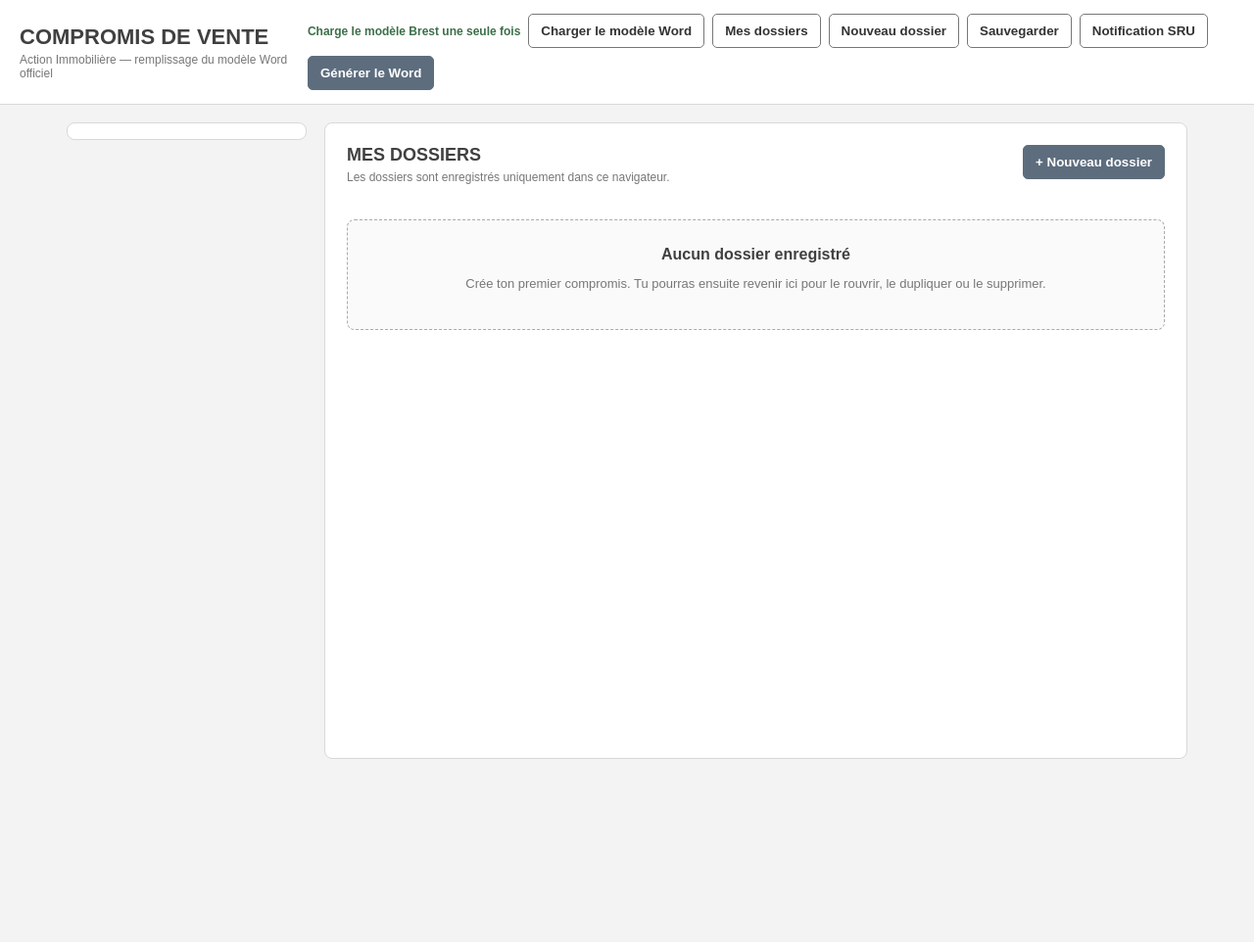
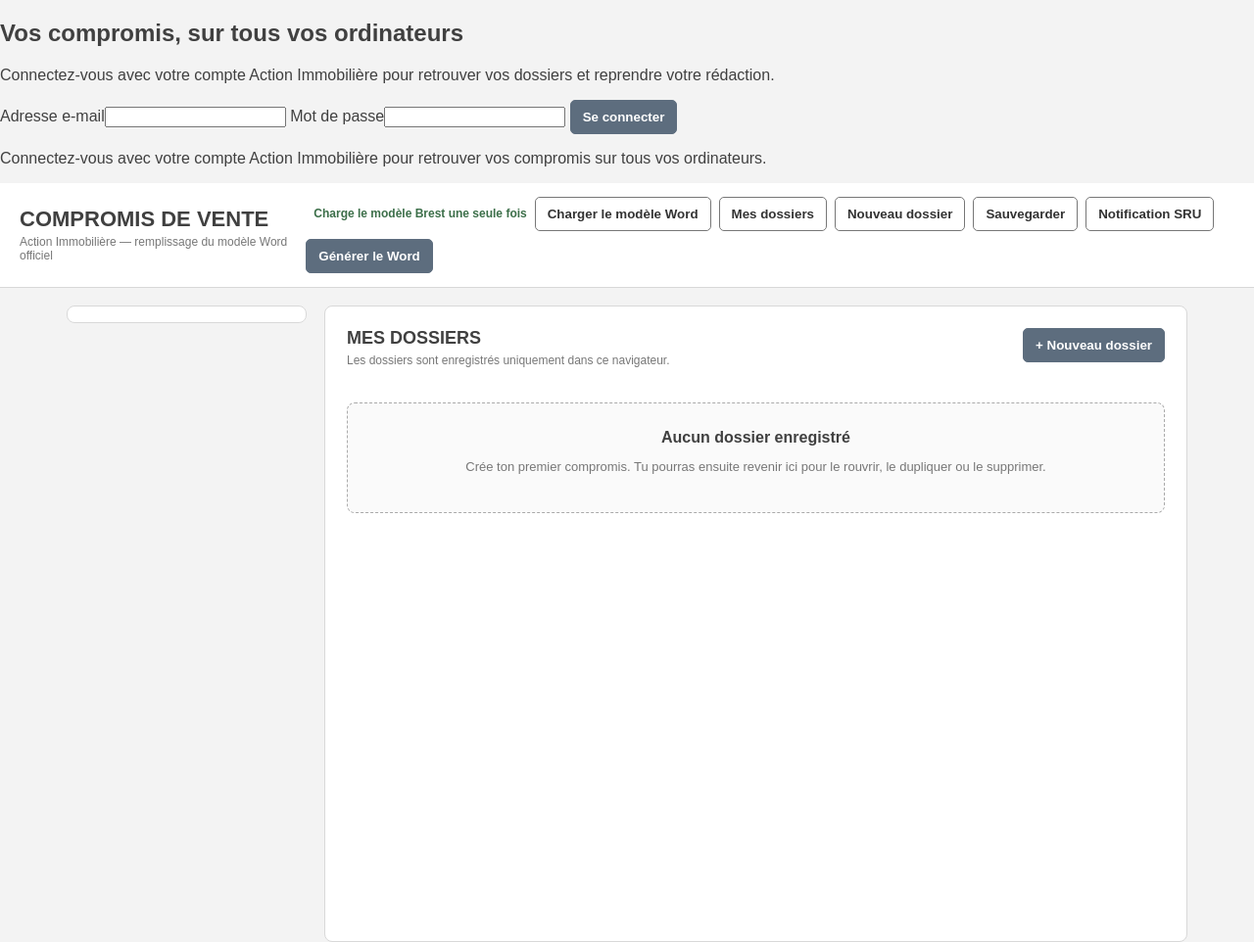
Before and after one commit to elisamartinuzzi29200-coder/Compromis-Action-Immo-, a plain HTML site: page index.html in a window 1280 px wide. Shown: the whole page at 98% size. Before the commit the page ends 800 px from the top, so only its background shows below. Drawn offline with nearby package versions, Linux system fonts and the light colour scheme.

Commit message:
Ajoute la connexion aux compromis synchronisés

```diff
--- a/index.html
+++ b/index.html
@@ -8,14 +8,24 @@
   <link rel="stylesheet" href="./document-import-v2.css">
   <link rel="stylesheet" href="./notary-directory.css">
 </head>
-<body>
+<body class="cloud-locked">
+<div id="cloudGate" class="cloudGate">
+  <form id="cloudLoginForm" class="cloudLoginCard">
+    <h2>Vos compromis, sur tous vos ordinateurs</h2>
+    <p>Connectez-vous avec votre compte Action Immobilière pour retrouver vos dossiers et reprendre votre rédaction.</p>
+    <label>Adresse e-mail<input id="cloudEmail" type="email" autocomplete="username" required></label>
+    <label>Mot de passe<input id="cloudPassword" type="password" autocomplete="current-password" required></label>
+    <button type="submit" class="primary">Se connecter</button>
+    <p id="cloudLoginMessage" class="cloudLoginMessage"></p>
+  </form>
+</div>
 <header>
   <div>
     <h1>COMPROMIS DE VENTE</h1>
     <p>Action Immobilière — remplissage du modèle Word officiel</p>
   </div>
   <div class="actions">
-    <span id="status"></span>
+    <span id="cloudStatus" class="cloudStatus"></span><span id="status"></span>
     <button id="templateBtn">Charger le modèle Word</button>
     <button id="dashboardBtn">Mes dossiers</button><button id="newBtn">Nouveau dossier</button>
     <button id="saveBtn">Sauvegarder</button>
@@ -39,8 +49,10 @@
 <script src="https://cdn.jsdelivr.net/npm/tesseract.js@5/dist/tesseract.min.js"></script>
 <script src="https://cdn.jsdelivr.net/npm/jspdf@2.5.2/dist/jspdf.umd.min.js"></script>
 <script>if(window.pdfjsLib)pdfjsLib.GlobalWorkerOptions.workerSrc="https://cdnjs.cloudflare.com/ajax/libs/pdf.js/3.11.174/pdf.worker.min.js";</script>
+<script src="https://cdn.jsdelivr.net/npm/@supabase/supabase-js@2/dist/umd/supabase.js"></script>
+<script src="./compromis-cloud.js?v=1"></script>
 <script src="./docx-fill.js"></script>
-<script src="./app.js"></script>
+<script src="./app.js?v=cloud-1"></script>
 <script src="./document-import-v2.js"></script>
 <script src="./notary-directory.js"></script>
 </body>
```
